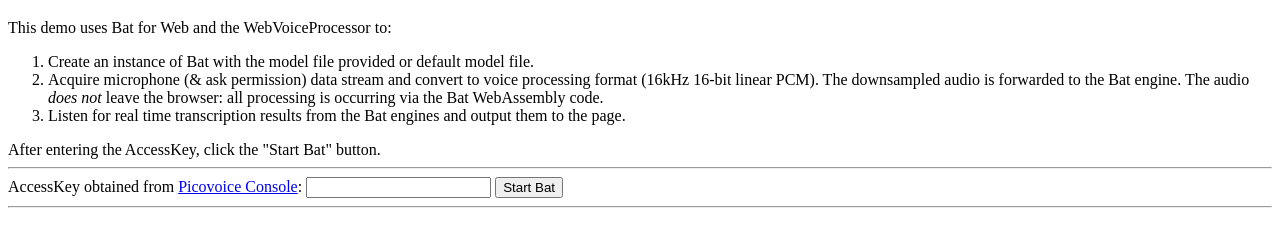
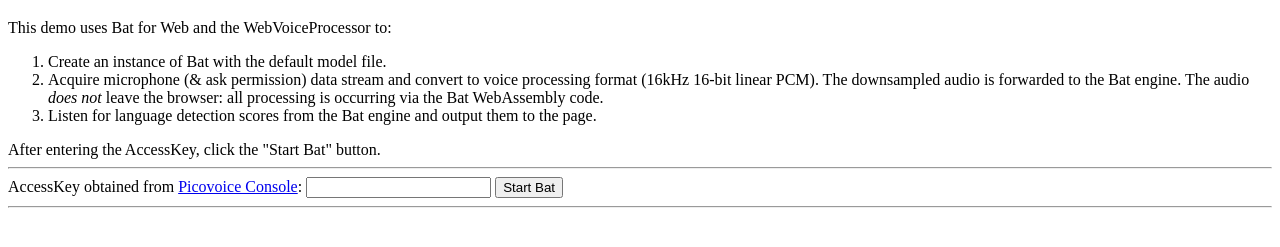
Before and after one commit to Picovoice/bat, a website: page demo/web/index.html in a window 1280 px wide. Shown: the part 61-308 px from the top of the page. Drawn offline with Linux system fonts and the light colour scheme.

Commit message:
Address PR comments

```diff
--- a/demo/web/index.html
+++ b/demo/web/index.html
@@ -15,8 +15,7 @@
     <p>This demo uses Bat for Web and the WebVoiceProcessor to:</p>
     <ol>
       <li>
-        Create an instance of Bat with the model file provided or default
-        model file.
+        Create an instance of Bat with the default model file.
       </li>
       <li>
         Acquire microphone (& ask permission) data stream and convert to voice
@@ -25,8 +24,7 @@
         browser: all processing is occurring via the Bat WebAssembly code.
       </li>
       <li>
-        Listen for real time transcription results from the Bat engines and
-        output them to the page.
+        Listen for language detection scores from the Bat engine and output them to the page.
       </li>
     </ol>
     After entering the AccessKey, click the "Start Bat" button.
```
Also changed, not shown: binding/web/src/bat.ts (+8 -8 lines), binding/web/test/bat.test.ts (indentation only).
